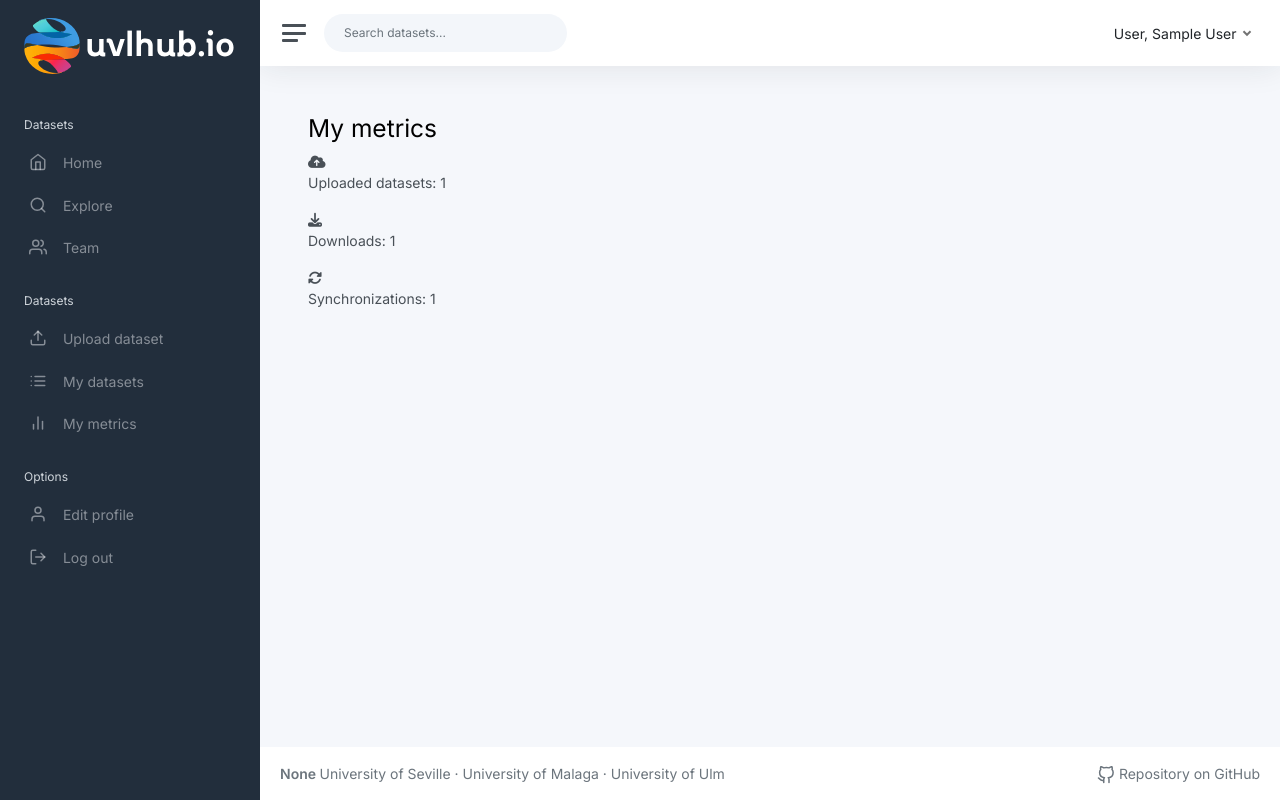
After one commit to EGC-FoodHub/foodhub, a Flask app: page /profile/metrics in a window 1280 px wide. The commit adds this page. Run offline with Flask 3, Linux system fonts and the light colour scheme; a user stored in the database is signed in; tables that the repository leaves empty hold one stand-in row (values such as "Sample post"); parts of the project's set-up code (start-up, migrations or seed data) failed here and were passed over; some libraries are stand-ins or nearby versions.

Commit message:
feat(profile): add user metrics tracking and dashboard

```diff
--- a/app/modules/auth/services.py
+++ b/app/modules/auth/services.py
@@ -46,6 +46,9 @@ class AuthenticationService(BaseService):
             profile_data = {
                 "name": name,
                 "surname": surname,
+                "uploaded_datasets_count": 0,
+                "downloaded_datasets_count": 0,
+                "synchronized_datasets_count": 0,
             }
 
             user = self.create(commit=False, **user_data)
--- a/app/modules/profile/models.py
+++ b/app/modules/profile/models.py
@@ -9,6 +9,9 @@ class UserProfile(db.Model):
     affiliation = db.Column(db.String(100))
     name = db.Column(db.String(100), nullable=False)
     surname = db.Column(db.String(100), nullable=False)
+    uploaded_datasets_count = db.Column(db.Integer, default=0)
+    downloaded_datasets_count = db.Column(db.Integer, default=0)
+    synchronized_datasets_count = db.Column(db.Integer, default=0)
 
     def save(self):
         if not self.id:
--- a/app/modules/profile/routes.py
+++ b/app/modules/profile/routes.py
@@ -1,4 +1,4 @@
-from flask import redirect, render_template, request, url_for
+from flask import redirect, render_template, request, url_for, jsonify
 from flask_login import current_user, login_required
 
 from app import db
@@ -53,3 +53,24 @@ def my_profile():
         pagination=user_datasets_pagination,
         total_datasets=total_datasets_count,
     )
+
+@profile_bp.route("/profile/metrics")
+@login_required
+def dashboard_metrics():
+    profile = current_user.profile
+    service = UserProfileService()
+    metrics, errors = service.get_user_metrics(profile.user_id)
+
+    if errors or not metrics:
+        metrics = {
+            "uploaded_datasets": 0,
+            "downloads": 0,
+            "synchronizations": 0,
+        }
+
+    return render_template(
+        "profile/dashboard.html",
+        user_profile=profile,
+        user=current_user,
+        metrics=metrics
+    )
--- a/app/modules/profile/services.py
+++ b/app/modules/profile/services.py
@@ -1,4 +1,7 @@
+from sqlalchemy.exc import SQLAlchemyError
 from app.modules.profile.repositories import UserProfileRepository
+from app.modules.profile.models import UserProfile
+from app import db
 from core.services.BaseService import BaseService
 
 
@@ -12,3 +15,22 @@ class UserProfileService(BaseService):
             return updated_instance, None
 
         return None, form.errors
+
+    def get_user_metrics(self, user_id: int):
+        try:
+            profile = UserProfile.query.filter_by(user_id=user_id).first()
+
+            if not profile:
+                return None, "User profile not found."
+
+            metrics = {
+                "uploaded_datasets": profile.uploaded_datasets_count,
+                "downloads": profile.downloaded_datasets_count,
+                "synchronizations": profile.synchronized_datasets_count,
+            }
+
+            return metrics, None
+
+        except SQLAlchemyError as e:
+            db.session.rollback()
+            return None, str(e)
--- /dev/null
+++ b/app/modules/profile/templates/profile/dashboard.html
@@ -0,0 +1,29 @@
+{% extends "base_template.html" %}
+{% block content %}
+<div class="metrics-container">
+  <h2 class="metrics-title">My metrics</h2>
+
+  <div class="metric-item">
+    <i class="fas fa-cloud-upload-alt metric-icon"></i>
+    <p class="metric-label">
+      Uploaded datasets: <span class="metric-value">{{ metrics.uploaded_datasets }}</span>
+    </p>
+  </div>
+
+  <div class="metric-item">
+    <i class="fas fa-download metric-icon"></i>
+    <p class="metric-label">
+      Downloads: <span class="metric-value">{{ metrics.downloads }}</span>
+    </p>
+  </div>
+
+  <div class="metric-item">
+    <i class="fas fa-sync-alt metric-icon"></i>
+    <p class="metric-label">
+      Synchronizations: <span class="metric-value">{{ metrics.synchronizations }}</span>
+    </p>
+  </div>
+</div>
+
+<script src="https://kit.fontawesome.com/a2d9c2c9c3.js" crossorigin="anonymous"></script>
+{% endblock %}
--- a/app/templates/base_template.html
+++ b/app/templates/base_template.html
@@ -107,6 +107,13 @@ chico sundermann">
                         <a class="sidebar-link" href="{{ url_for('dataset.list_dataset') }}">
                             <i class="align-middle" data-feather="list"></i> <span
                                 class="align-middle">My datasets</span>
+                        </a>
+                    </li>
+
+                    <li class="sidebar-item {{ 'active' if request.endpoint == 'profile.dashboard' else '' }}">
+                        <a class="sidebar-link" href="{{ url_for('profile.dashboard_metrics') }}">
+                            <i class="align-middle" data-feather="bar-chart-2"></i> <span
+                                class="align-middle">My metrics</span>
                         </a>
                     </li>
 
```
Also changed, not shown: app/static/js/metrics_dashboard.js (added, +10 -0 lines), migrations/versions/002.py (added, +44 -0 lines).
